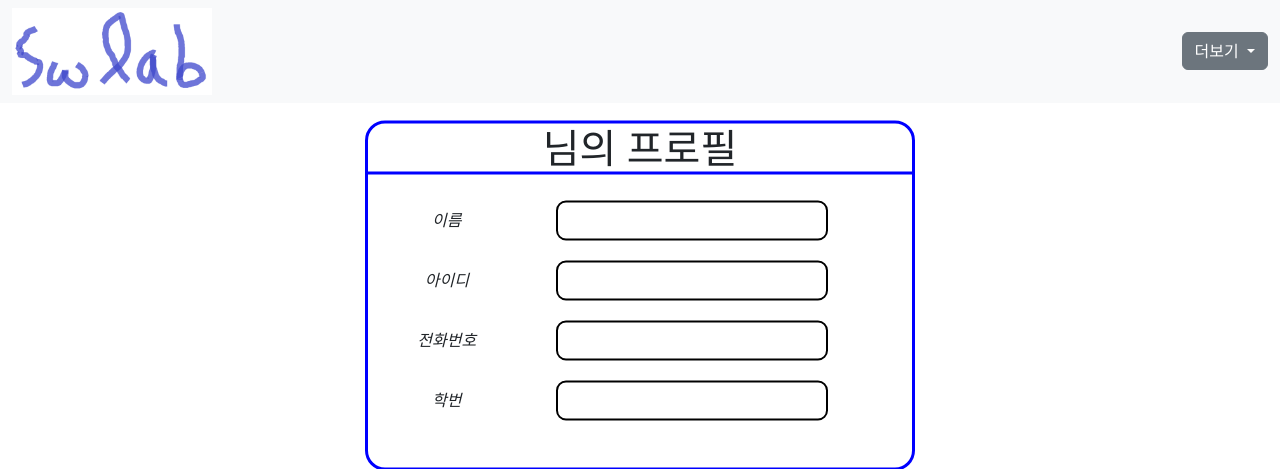
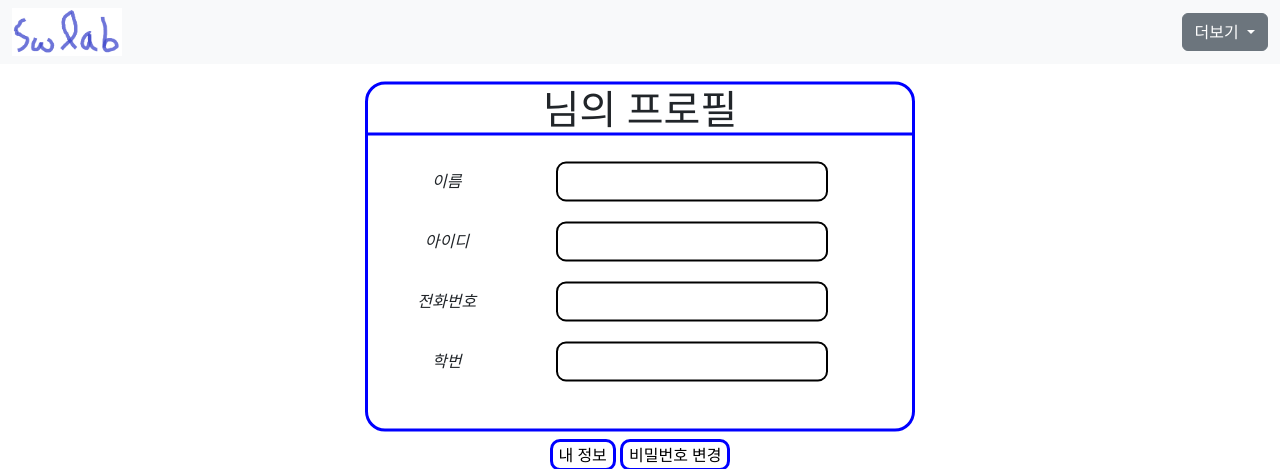
Before and after one commit to Kor-NOH/LabPage, a Django app: template templates/swlab/profile.html in a window 1280 px wide. Shown: the top 469 px of the page. Run offline with Django 4.2, Linux system fonts and the light colour scheme; the template is opened without the code that fills it, so the values that code supplies are empty.

Commit message:
ch height navibar

```diff
--- a/templates/swlab/change_pw.html
+++ b/templates/swlab/change_pw.html
@@ -20,7 +20,7 @@
 <body>
 <nav class="navbar navbar-expand-lg bg-light">
     <div class="container-fluid">
-        <a href="index"><img style="width: 200px" style="height: 30px"
+        <a href="index"><img style="width: 110px" style="height: 30px"
                             src="media/swlab_로고.png">
         </a>
         <button class="navbar-toggler" type="button" data-bs-toggle="collapse" data-bs-target="#navbarSupportedContent"
--- a/templates/swlab/profile.html
+++ b/templates/swlab/profile.html
@@ -20,7 +20,7 @@
 <body>
 <nav class="navbar navbar-expand-lg bg-light">
     <div class="container-fluid">
-        <a href="index"><img style="width: 200px" style="height: 30px"
+        <a href="index"><img style="width: 110px" style="height: 30px"
                             src="media/swlab_로고.png">
         </a>
         <button class="navbar-toggler" type="button" data-bs-toggle="collapse" data-bs-target="#navbarSupportedContent"
--- a/templates/swlab/unknow_user_index.html
+++ b/templates/swlab/unknow_user_index.html
@@ -19,7 +19,7 @@
 <body style="background-color: white">
 <nav class="navbar navbar-expand-lg bg-light">
     <div class="container-fluid">
-        <a href="unknow_user_index"><img style="width: 200px" style="height: 30px"
+        <a href="unknow_user_index"><img style="width: 110px" style="height: 30px"
                             src="media/swlab_로고.png">
         </a>
         <button class="navbar-toggler" type="button" data-bs-toggle="collapse" data-bs-target="#navbarSupportedContent"
```
Also changed, not shown: db.sqlite3.
